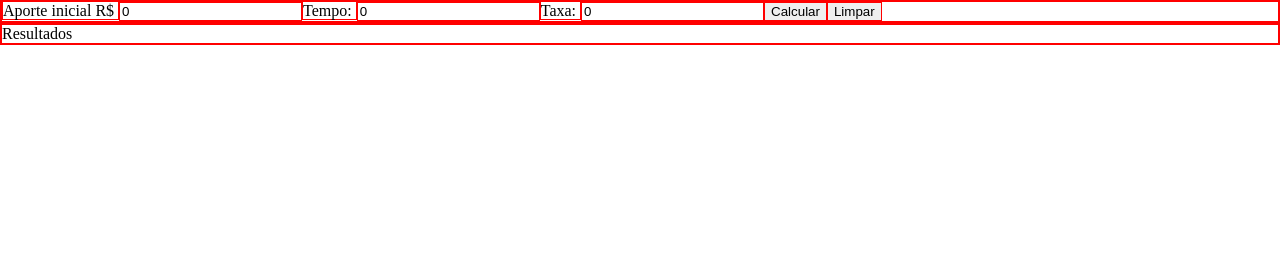
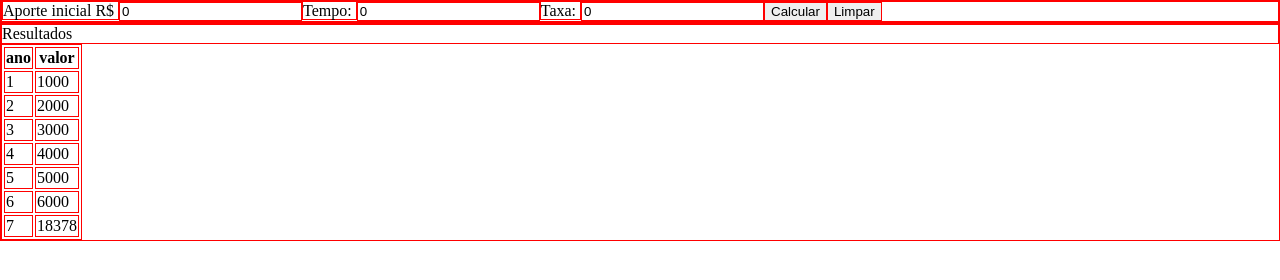
Before and after one commit to giovanniPepi/calculadoraJurosCompostos, a website built with webpack: page src/index.html in a window 1280 px wide. Built offline with nearby package versions, Linux system fonts and the light colour scheme.

Commit message:
Fix table generation not working

```diff
--- a/package.json
+++ b/package.json
@@ -1,5 +1,5 @@
 {
-  "name": "calculadoraJurosCompostos",
+  "name": "calculadorajuroscompostos",
   "version": "1.0.0",
   "description": "calculadora jc",
   "main": "main.js",
@@ -31,7 +31,7 @@
     "webpack": "^5.72.0",
     "webpack-cli": "^4.9.2",
     "webpack-dev-middleware": "^5.3.1",
-    "webpack-dev-server": "^4.8.1"
+    "webpack-dev-server": "^4.9.0"
   },
   "dependencies": {
     "@mdi/font": "^6.6.96",
--- a/src/getResultTable.js
+++ b/src/getResultTable.js
@@ -8,6 +8,7 @@ const getResultTable = () => {
     {ano: 4, valor: 4000},
     {ano: 5, valor: 5000},
     {ano: 6, valor: 6000},
+    {ano: 7, valor: 18378},
   ];
 
   // table creation
@@ -38,17 +39,14 @@ const getResultTable = () => {
 
       keys.forEach((key => {
         let cell = row.insertCell();
-        let text = document.createTextNode(text);
+        let text = document.createTextNode(element[key]);
         cell.appendChild(text);
       }))
     }
   }
 
+  generateTable(table, result1);
   generateTableHead(table, data);
-  generateTable(table, result1);
-
-
-
 
   //appends
 
```
Also changed, not shown: src/index.html (+0 -1 lines), 1 other file.
